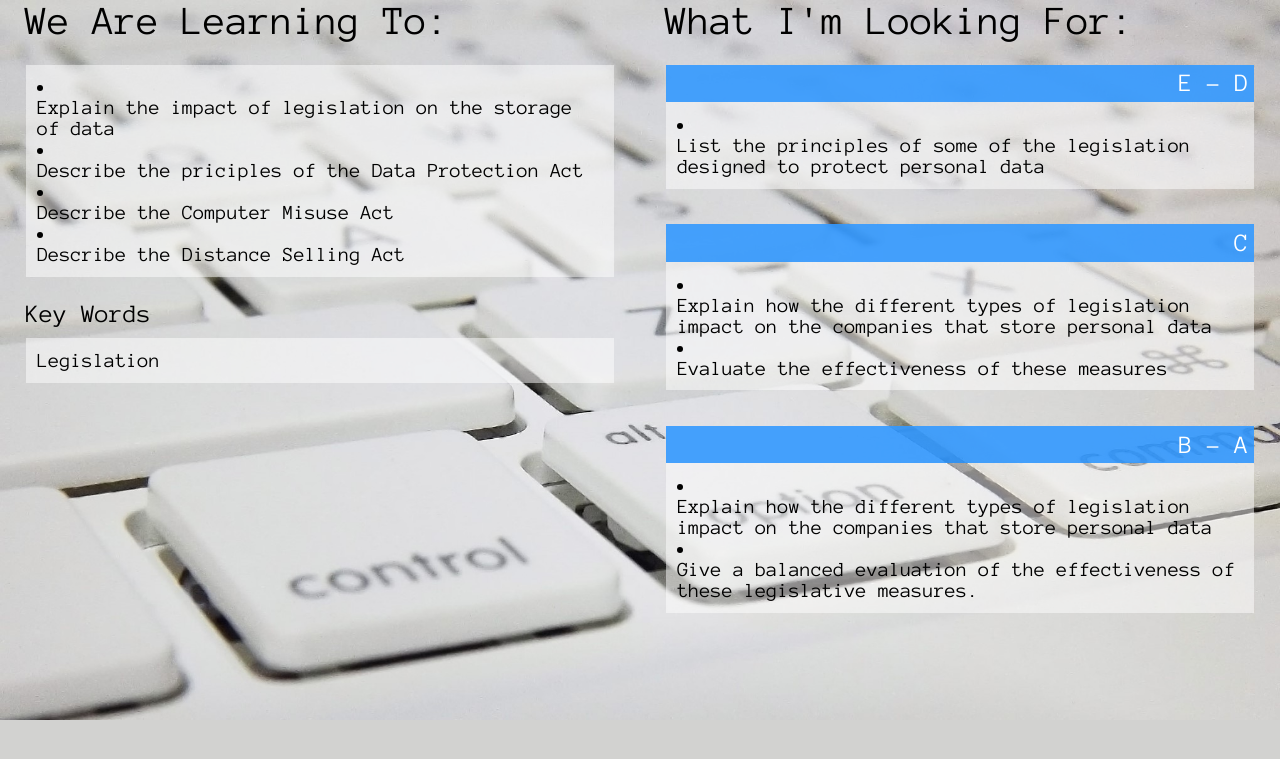
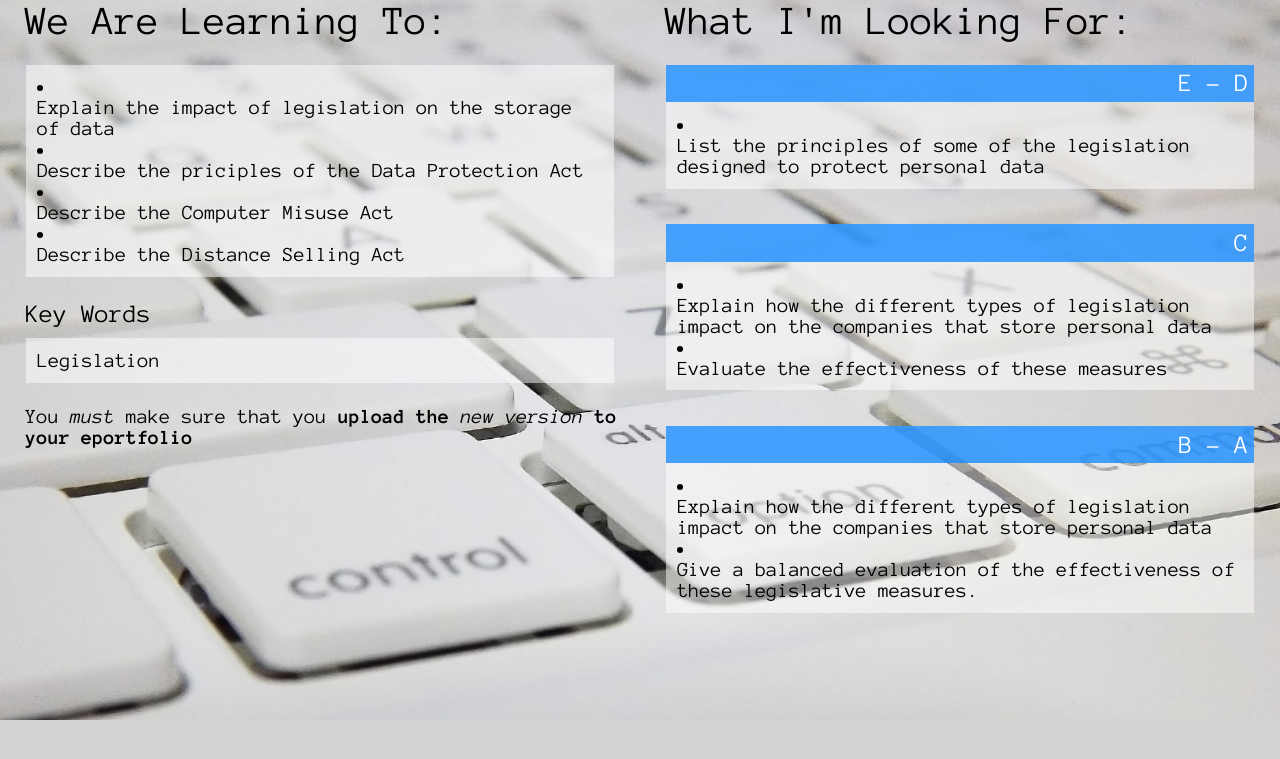
Before and after one commit to MalphasWats/computing.codes, a Jekyll site: the page built from _posts/2015-11-04-legislation.markdown, in a window 1280 px wide. Shown: the top 759 px of the page. Built offline with Jekyll 4.4.1, drawn with Linux system fonts in a browser that asks for light colours; Markdown is read by kramdown in place of the engine named in the settings.

Commit message:
added instruction

```diff
--- a/_posts/2015-11-04-legislation.markdown
+++ b/_posts/2015-11-04-legislation.markdown
@@ -21,3 +21,5 @@ wilf_3_bullets:
 - Explain how the different types of legislation impact on the companies that store personal data
 - Give a balanced evaluation of the effectiveness of these legislative measures.
 ---
+
+You *must* make sure that you **upload the *new version* to your eportfolio**
```
